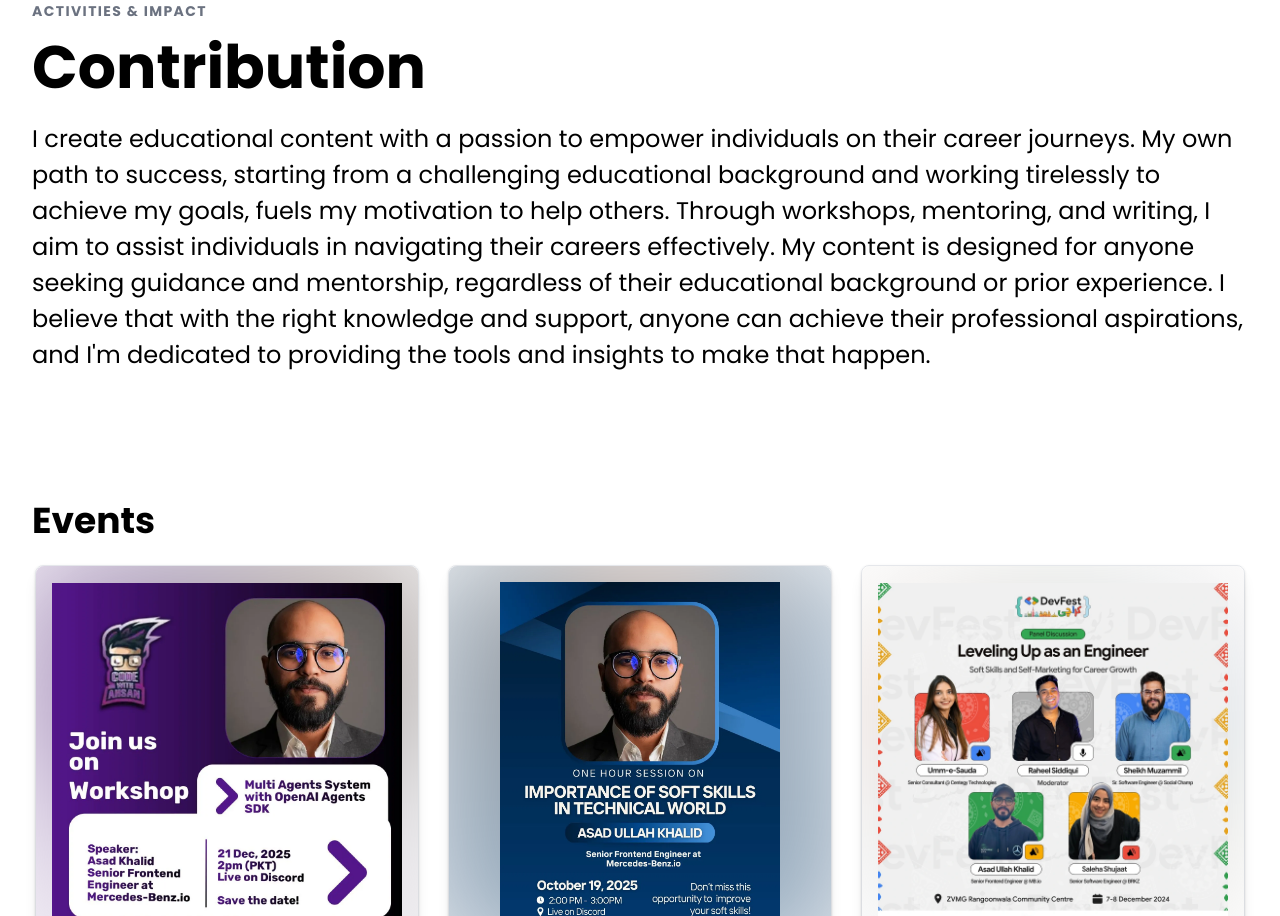
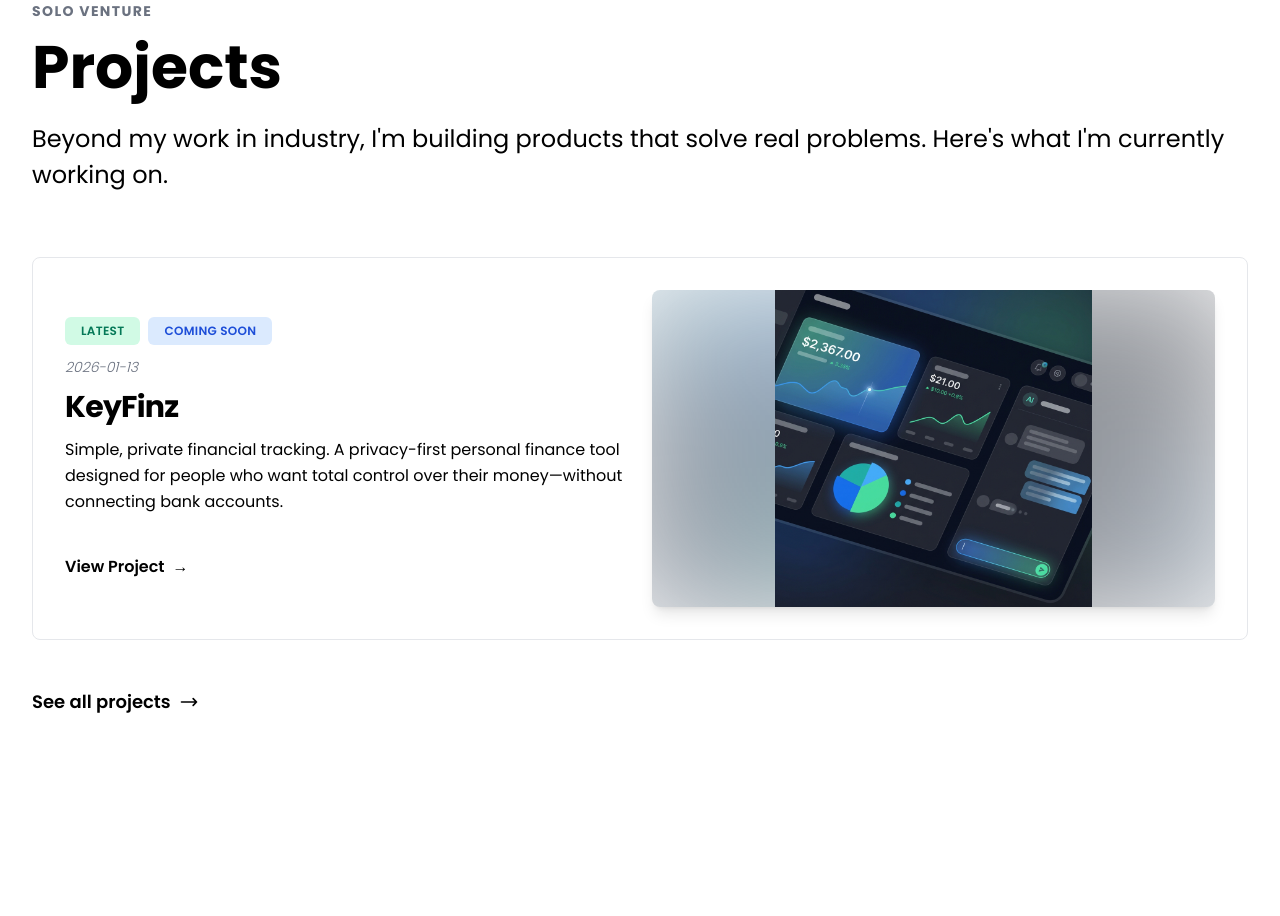
Before and after one commit to asadkhalid305/portfolio, a Next.js app: page /about in a window 1280 px wide. Shown: the part 2300-3216 px from the top of the page. Built offline with nearby package versions, Linux system fonts and the light colour scheme; no server answers.

Commit message:
feat: add KeyFinz project with Coming Soon badge
- Add KeyFinz as new project with Latest and Coming Soon badges
- Create Projects section on About page before Contribution
- Add projects.tsx component using existing Card design
- Generate project image and add project MDX content

```diff
--- a/src/app/about/page.tsx
+++ b/src/app/about/page.tsx
@@ -4,10 +4,11 @@
 import Contribution from "@/components/about/contribution";
 import Testimonial from "@/components/about/testimonial";
 import Contact from "@/components/about/contact";
+import Projects from "@/components/about/projects";
 import { Section } from "@/components/layout/Section";
 import { Container } from "@/components/layout/Container";
 import LinkButton from "@/components/ui/link-button";
-import { getAllPosts } from "@/lib/mdx";
+import { getAllPosts, getPostBySlug } from "@/lib/mdx";
 
 import contactData from "@/constants/contact.json";
 import aboutData from "@/constants/about.json";
@@ -15,6 +16,8 @@
 export default async function index() {
   const events = await getAllPosts("events");
   const blogs = await getAllPosts("blogs");
+  const keyfinzProject = await getPostBySlug("projects", "keyfinz");
+
 
   return (
     <>
@@ -34,6 +37,13 @@
           <Experience isOverview />
         </Container>
       </Section>
+      {keyfinzProject && (
+        <Section id="projects">
+          <Container>
+            <Projects project={keyfinzProject} />
+          </Container>
+        </Section>
+      )}
       <Section id="contribution">
         <Container>
           <Contribution isOverview events={events} blogs={blogs} />
--- /dev/null
+++ b/src/components/about/projects.tsx
@@ -0,0 +1,65 @@
+import DisplayInfo from "@/components/about/display-info";
+import Card from "@/components/ui/card";
+import LinkButton from "@/components/ui/link-button";
+
+const label = "SOLO VENTURE";
+const heading = "Projects";
+const description =
+  "Beyond my work in industry, I'm building products that solve real problems. Here's what I'm currently working on.";
+
+interface ProjectsProps {
+  project: {
+    slug: string;
+    frontmatter: {
+      title: string;
+      description: string;
+      image: { src: string; alt: string };
+      badges?: string[];
+      date: string;
+    };
+  };
+}
+
+
+export default function Projects({
+  project,
+}: Readonly<ProjectsProps>) {
+  const { slug, frontmatter } = project;
+
+  return (
+    <div className="flex flex-col">
+      <div className="flex-1">
+        <DisplayInfo
+          description={description}
+          heading={heading}
+          label={label}
+          paddingBottom
+        />
+      </div>
+      <div className="flex-1">
+        <div className="mb-8 md:mb-12">
+          <Card
+            id={slug}
+            title={frontmatter.title}
+            description={frontmatter.description}
+            image={frontmatter.image}
+            link={`/projects/${slug}`}
+            date={frontmatter.date}
+            horizontal={true}
+            badges={frontmatter.badges || []}
+            linkText="View Project"
+          />
+
+        </div>
+        <div className="flex justify-center lg:justify-start">
+          <LinkButton
+            href="/projects"
+            showIcon={false}
+            text="See all projects"
+            variant="minimal"
+          />
+        </div>
+      </div>
+    </div>
+  );
+}
--- /dev/null
+++ b/src/content/projects/keyfinz.mdx
@@ -0,0 +1,45 @@
+---
+title: "KeyFinz"
+description: "Simple, private financial tracking. A privacy-first personal finance tool designed for people who want total control over their money—without connecting bank accounts."
+date: "2026-01-13"
+image:
+  src: "/images/keyfinz.webp"
+  alt: "KeyFinz Application Interface"
+badges: ["Latest", "Coming Soon"]
+liveUrl: "https://keyfinz.com"
+---
+
+**Simple, private financial tracking.**
+
+I've always felt uncomfortable connecting my main bank accounts to third-party budgeting apps. I wanted a place where I could track my finances exactly how I wanted, without worrying about data privacy, broken bank connections, or hidden fees.
+
+That's why I'm building **KeyFinz**. It's a personal finance tool designed for people who want total control over their money. It doesn't guess where your money went—you tell it.
+
+---
+
+### **Why I Built This**
+
+Most finance apps today try to automate everything, but often at the cost of your privacy or accuracy. I wanted to build something different:
+
+- **Privacy First**: I believe your financial data belongs to you. KeyFinz doesn't connect to your bank, so you never have to share your login credentials.
+- **Mindful Spending**: There is value in manually tracking your expenses. It makes you more aware of every dollar leaving your wallet.
+- **Global Focus**: As someone who deals with different currencies, I needed a tool that handles multi-currency accounts without the headache.
+
+---
+
+### **What You Can Do**
+
+- **Track on Your Terms**: Log your income and expenses manually. It's simple, fast, and ensures your records are 100% accurate.
+- **Chat with Your Data**: I've integrated an AI assistant that you can actually talk to. Instead of digging through complex charts, you can just ask: "How much did I spend on groceries last month?" or "Am I on track with my savings?"
+- **Manage Debts**: Keep track of money you've lent to friends or borrowed, so nothing slips through the cracks.
+- **Multi-Currency Support**: Seamlessly manage accounts in different currencies and handle transfers between them effortlessly.
+
+---
+
+### **Coming Soon (Free Public Beta)**
+
+I am currently putting the finishing touches on the application. When it launches, KeyFinz will be in public beta and completely free to use.
+
+My goal is to build the best manual finance tracker out there, and I'm looking forward to hearing what you think.
+
+**Stay tuned for updates.**
```
Also changed, not shown: public/images/keyfinz.webp (added).
